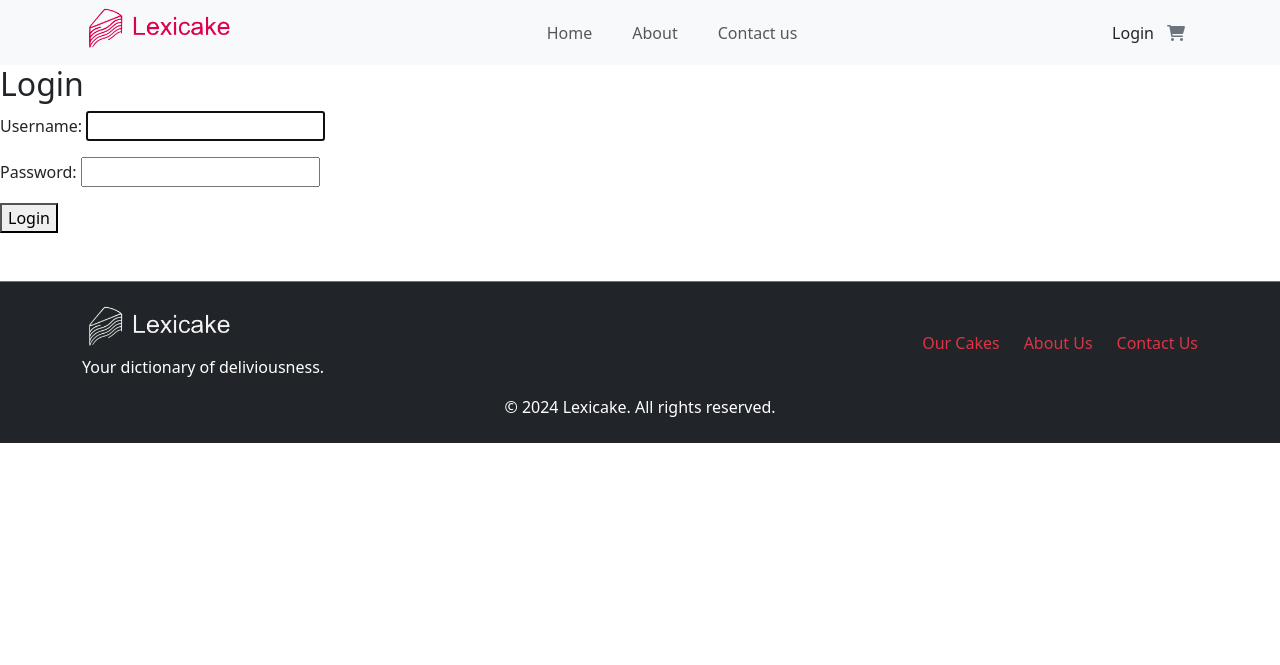
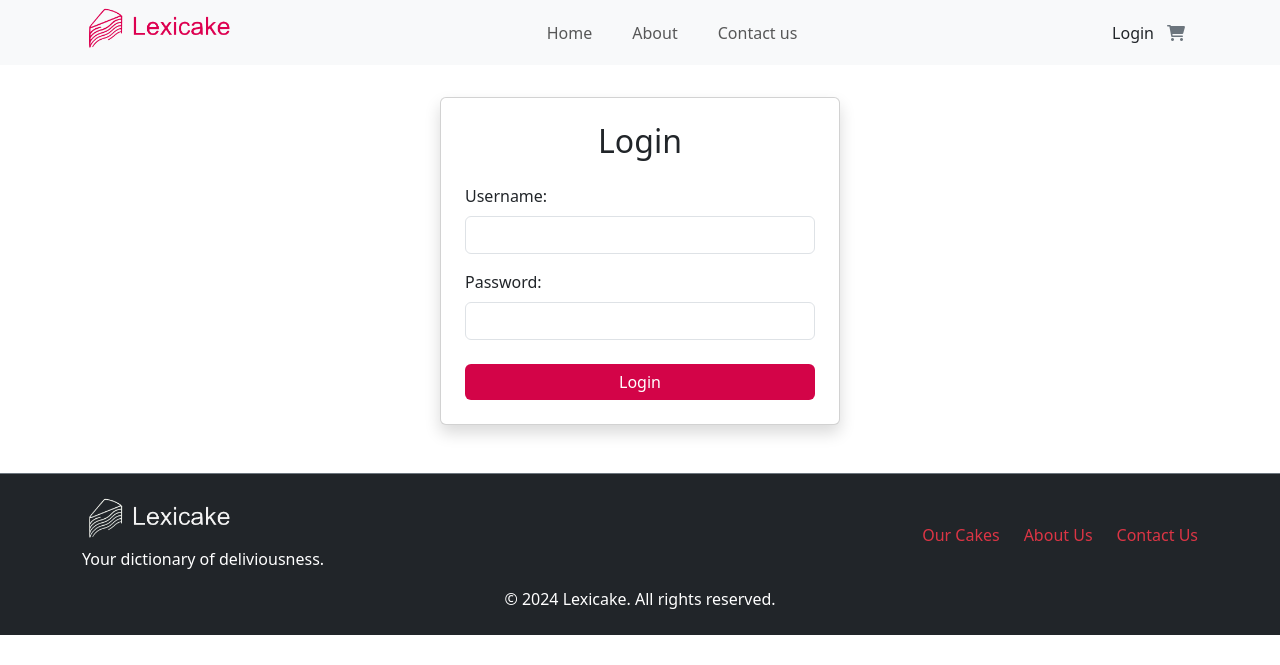
Before and after one commit to natalia-se/Django-WebShop, a Django app: page /login/ in a window 1280 px wide. Shown: the top 665 px of the page. Run offline with Django 5.2, Linux system fonts and the light colour scheme.

Commit message:
Added login form with styling

```diff
--- a/productsApp/templates/productsApp/login.html
+++ b/productsApp/templates/productsApp/login.html
@@ -1,10 +1,35 @@
-<!-- prettier-ignore -->
-{% extends 'productsApp/base.html' %}
-{% block title %}Sign Up{% endblock %}
+{% extends "productsApp/base.html" %}
+{% load static %}
 {% block content %}
-<h2>Login</h2>
-<form method="post">
-  {% csrf_token %} {{ form.as_p }}
-  <button type="submit">Login</button>
-</form>
+<div class="card shadow p-4 form-container">
+   <h2 class="text-center mb-4">Login</h2>
+   {% if form.errors %}
+   <div class="alert alert-danger">
+       Please enter a valid username and/or password.
+   </div>
+   {% endif %}
+   <form method="post">
+       {% csrf_token %}
+       <div class="form-group">
+           <label for="id_username" class="form-label d-block">Username:</label>
+           <input type="text" id="id_username" class="form-control" name="username">
+       </div>
+       <div class="form-group mt-3">
+           <label for="id_password" class="form-label d-block">Password:</label>
+           <input type="password" id="id_password" class="form-control" name="password">
+       </div>
+       <button type="submit" class="btn btn-custom w-100 mt-4">Login</button>
+   </form>
+</div>
+
+<style>
+.form-container {
+   max-width: 400px;
+   margin: 2rem auto;
+}
+.form-label {
+   width: 100px;
+   display: inline-block;
+}
+</style>
 {% endblock %}
```
